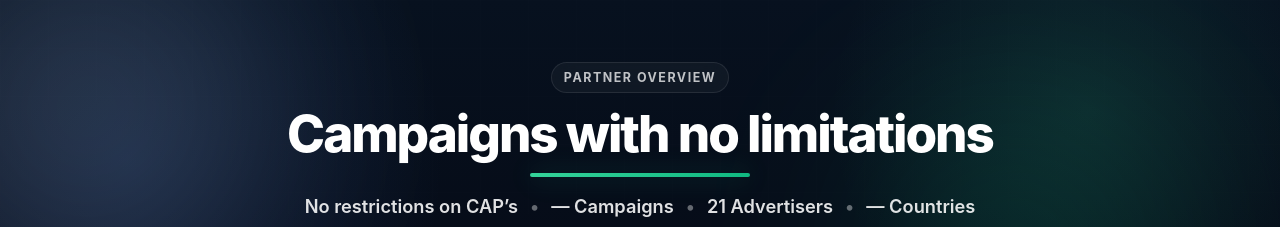
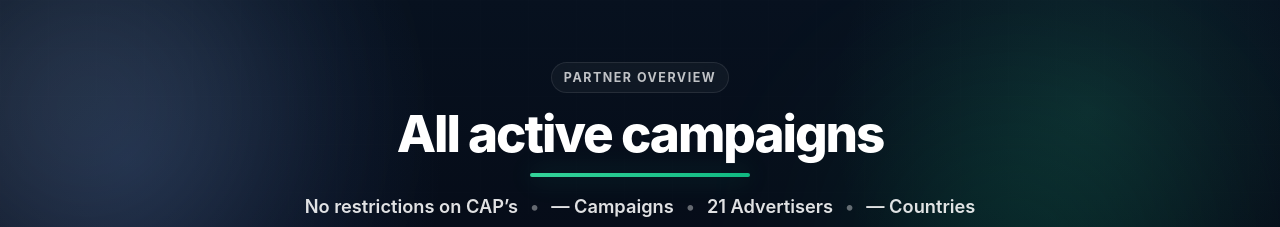
Before and after one commit to affilisearch/campaigns, a Next.js app in the folder vercel-onepager/: page / in a window 1280 px wide. Shown: the top 227 px of the page. Built offline with nearby package versions, Linux system fonts and the light colour scheme; no server answers.

Commit message:
Update page.js

```diff
--- a/vercel-onepager/app/page.js
+++ b/vercel-onepager/app/page.js
@@ -186,7 +186,7 @@ export default function HomePage() {
         <header className="hero">
           <div className="hero-inner">
             <div className="eyebrow">Partner overview</div>
-            <h1 className="title">Campaigns with no limitations</h1>
+            <h1 className="title">All active campaigns</h1>
 
             <div className="top-stats">
               <span>No restrictions on CAP’s</span>
```
